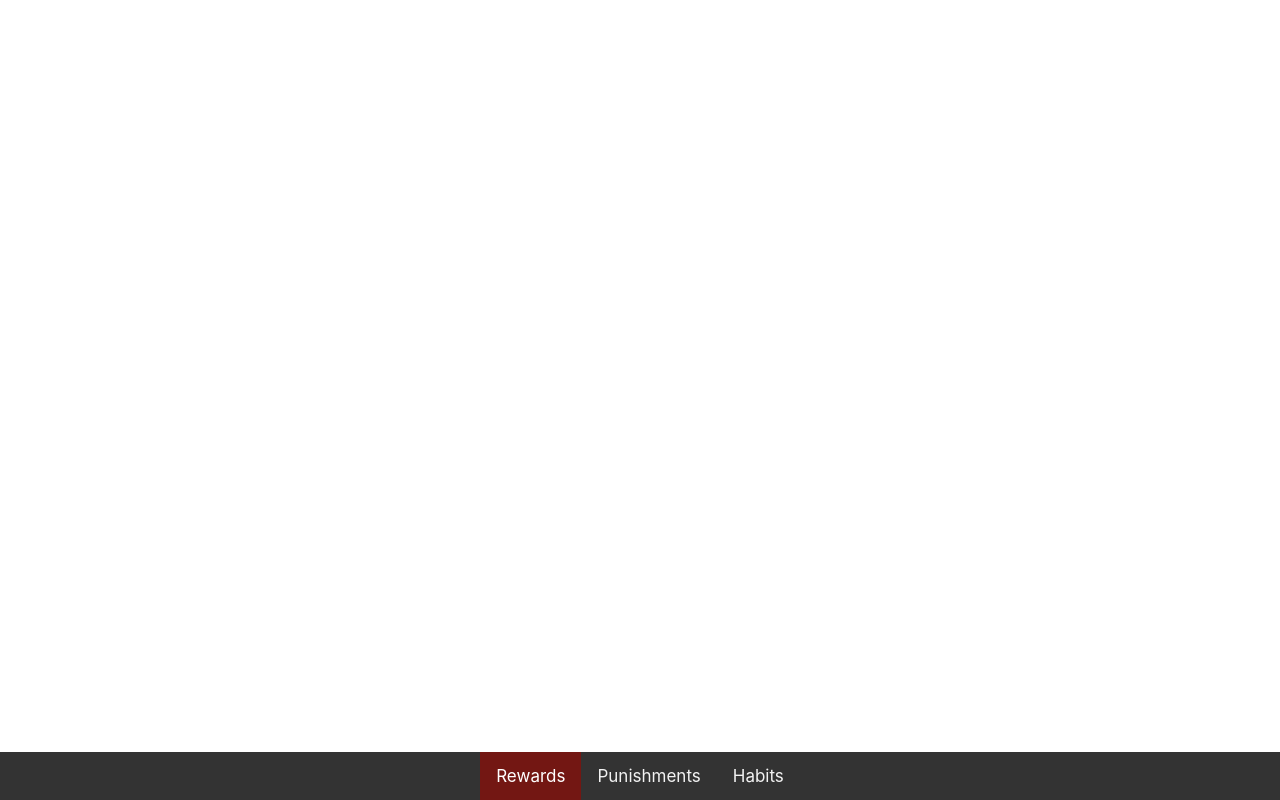
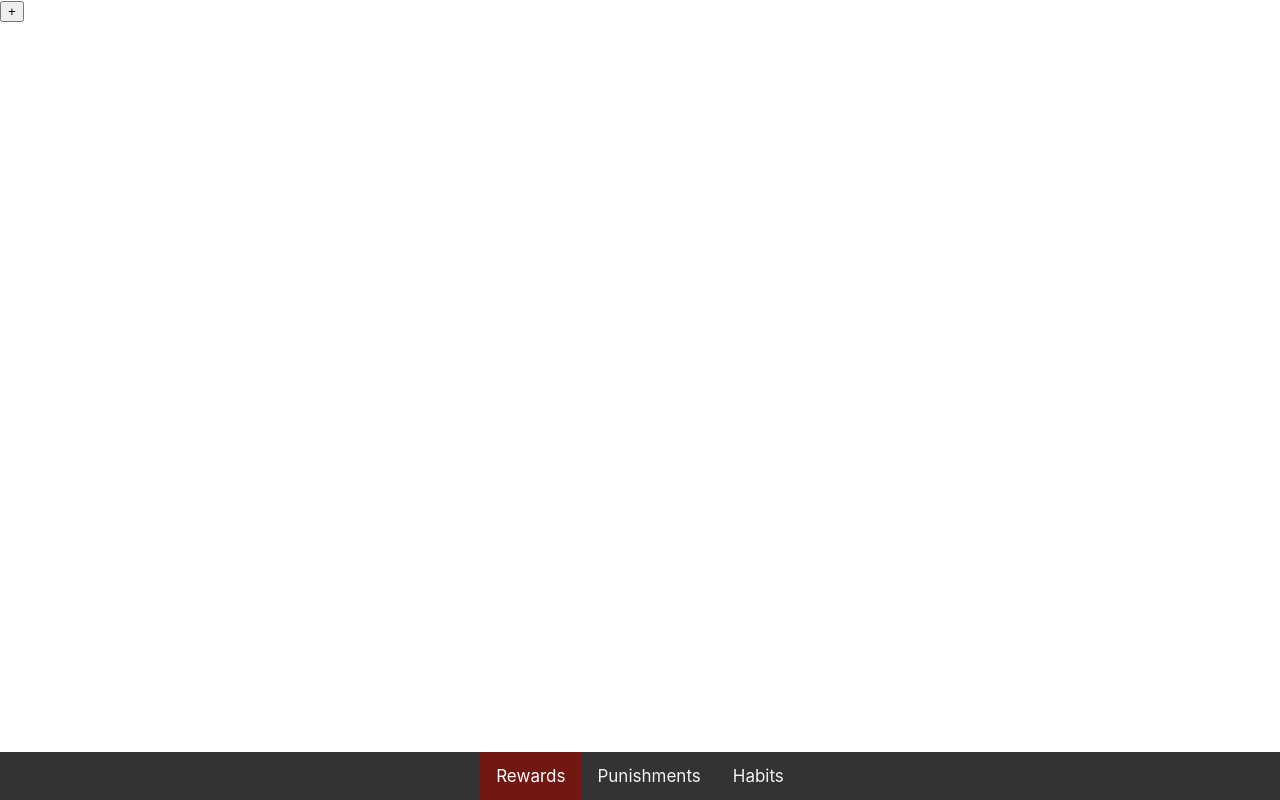
Before and after one commit to alexis-alonso/trainer, a React (Create React App) app: page / in a window 1280 px wide. Built offline with nearby package versions, Linux system fonts and the light colour scheme.

Commit message:
new branch, new button

```diff
--- a/src/App.js
+++ b/src/App.js
@@ -1,8 +1,10 @@
+import Add from "./components/Add";
 import Navbar from "./components/Navbar";
 
 function App() {
   return (
     <div className="App">
+      <Add />
       <Navbar />
     </div>
   );
--- /dev/null
+++ b/src/components/Add.js
@@ -0,0 +1,7 @@
+export default function Add() {
+    return (
+        <div className="Add">
+            <button>+</button>
+        </div>
+    )
+}
```
